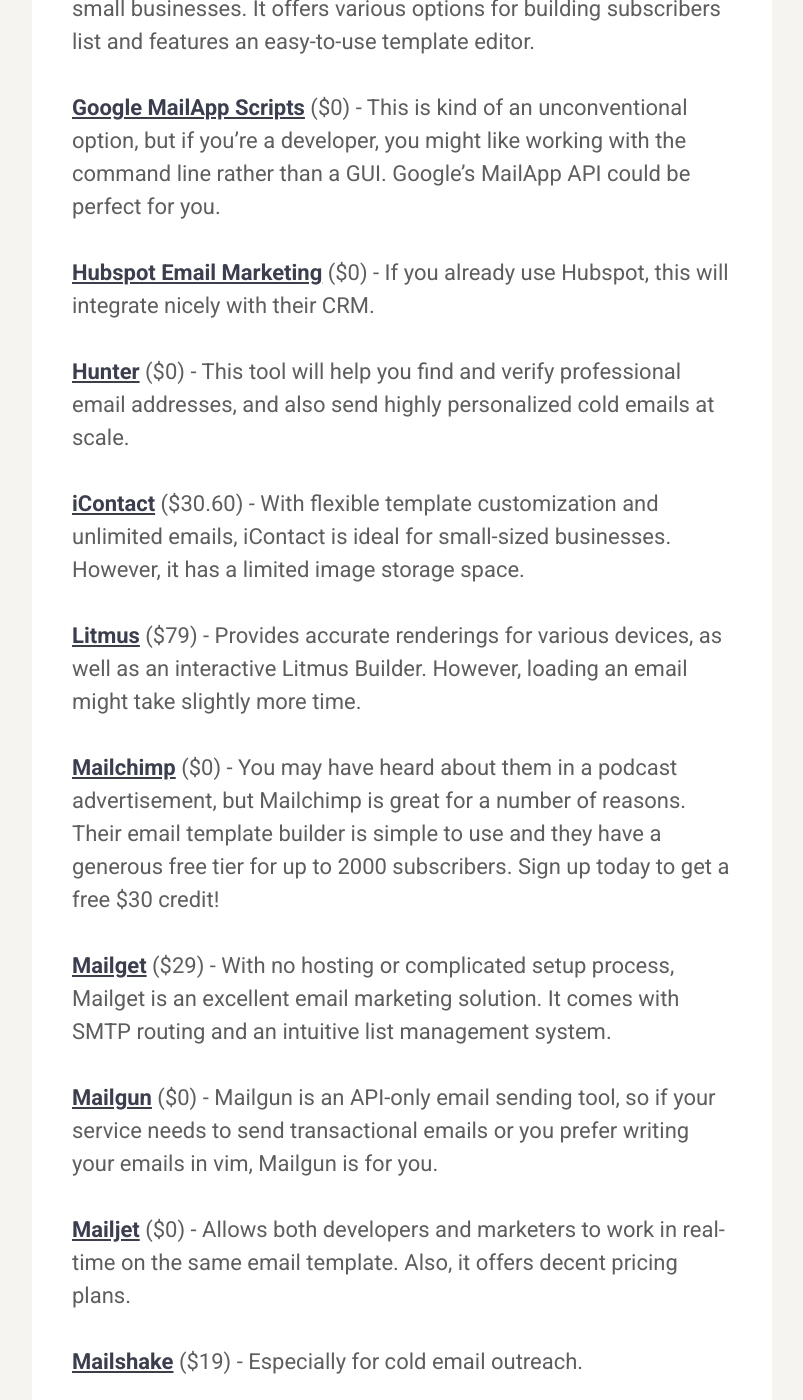
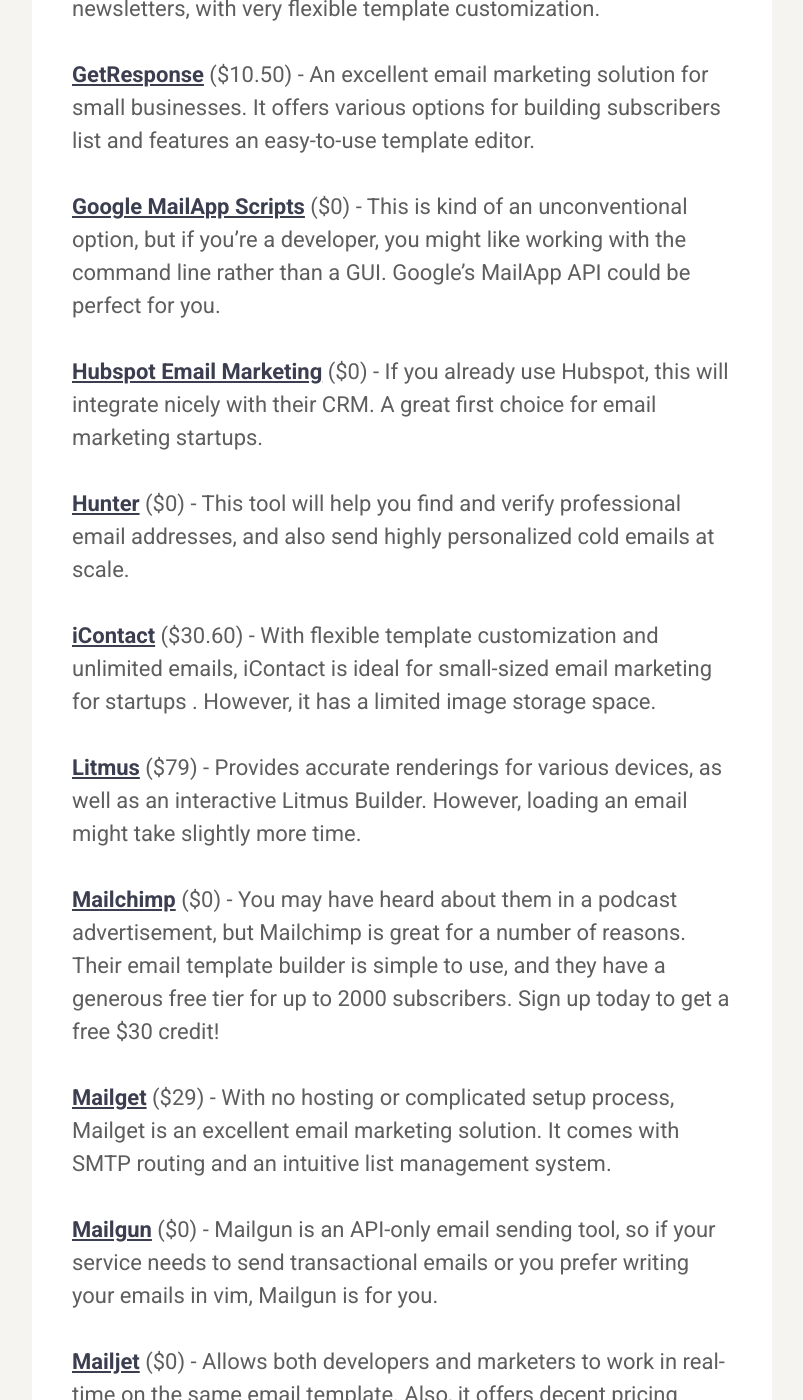
Before and after one commit to karllhughes/learn, a Jekyll site: the page built from _posts/2020-09-25-email-marketing-tools.md, in a window 1280 px wide and 1400 px high, scrolled down 4730 px. Shown: the whole window, without its empty margins (238-1041 px from the left). Built offline with Jekyll 4.4.1, drawn with Linux system fonts in a browser that asks for light colours; a script that is not in the unit is left out; comment, search, counter and statistics services are not loaded; some of the changed text lies outside the part shown.

Commit message:
Update Posts “2020-09-25-email-marketing-tools”

```diff
--- a/_posts/2020-09-25-email-marketing-tools.md
+++ b/_posts/2020-09-25-email-marketing-tools.md
@@ -22,17 +22,17 @@
 
 So, how do you go about building an email list and sending regular updates?
 
-The great thing about email marketing tools like these is that **you can start building an audience before you launch.** You don’t have to know how to write email-compliant HTML ([which involves lots of tables and is a huge pain](https://www.sitepoint.com/how-to-code-html-email-newsletters/)), you don’t have to have an email server, and you (usually) don’t have to write any code.
+The great thing about email marketing startup  tools like these is that **you can start building an audience before you launch**. You don’t have to know how to write email-compliant HTML ([which involves lots of tables and is a huge pain](https://www.sitepoint.com/how-to-code-html-email-newsletters/)), you don’t have to have an email server, and you (usually) don’t have to write any code.
 
-Here’s a rundown of great email marketing tools for startups and a little bit about them.
+Here’s a rundown of some great email marketing startup tools and a little bit about them.
 
-## Startup Email Marketing Tools
+## Email Marketing For Startups: Best Tools
 
 **[Autopilot](https://autopilothq.com/)** ($39.20) - Autopilot covers more than just in-app chat; you can use it to build complex customer journeys as well.
 
 **[ActiveCampaign](http://www.activecampaign.com/)** ($9) - Lets you create automated marketing workflows and manage emails and newsletters.
 
-**[ActiveTrail](https://www.activetrail.com/email_marketing_software/)** ($8) - ActiveTrail is an “All-in-One” marketing automation software. It offers various features, such as responsive mobile emails, SMS campaigns, sales boosters, and [landing page builders](/learn/landing-page-tools).
+**[ActiveTrail](https://www.activetrail.com/email_marketing_software/)** ($8) - ActiveTrail offers an “All-in-One” startup marketing automations. It offers various features, such as responsive mobile emails, SMS campaigns, sales boosters, and [landing page builders](https://draft.dev/learn/landing-page-tools). One of the better tools for marketing automation startups.
 
 **[Aweber](https://www.aweber.com/)** ($0) - Allows you to create newsletters, AMP emails, dynamic content, and much more for free, if you have less than 500 subscribers. It also offers a nice drag-and-drop email builder and thousands of professional images.
 
@@ -48,15 +48,15 @@
 
 **[Campaigner](https://www.campaigner.com/)** ($19.95) - Used by many Fortune 500 brands, Campaigner is an excellent choice for any business size. It offers advanced customization and precise real-time reporting.
 
-**[Charley](https://charley.io/)** ($0) - A pretty decent email marketing solution.
+**[Charley](https://charley.io/)** ($0) - A pretty decent solution in email marketing for startups.
 
 **[Constant Contact](https://www.constantcontact.com/home/signup.jsp)** ($20) - Allows various commerce integrations and comes with a user-friendly interface. However, Constant Contact doesn’t offer flexible template customization.
 
 **[Convertkit](https://convertkit.com/)** ($29) - This one is good if you’re primarily using your email newsletter to promote your blog.
 
-**[Drip](https://www.drip.co/)** ($0) - Drip helps you build sales automation email flows. This looks interesting although I haven’t personally tried it.
+**[Drip](https://www.drip.co/)** ($0) - Drip helps you build sales automation email flows through (you guessed it) drip marketing toolsThis looks interesting, although I haven’t personally tried it.
 
-**[Drip Scripts](https://dripscripts.com/)** ($0) - Coming up with drip email campaigns is time-consuming and creatively tough. Drip Scripts helps you by packaging up templates of drip campaign emails for you.
+**[Drip Scripts](https://dripscripts.com/)** ($0) - Coming up with drip email campaigns is time-consuming and creatively tough. Drip Scripts helps you by packaging up templates and offering drip marketing tools  for you.
 
 **[Elink](https://elink.io/)** ($0) - Turn web links into visually appealing newsletters, web pages, and website embeds.
 
@@ -72,15 +72,15 @@
 
 **[Google MailApp Scripts](https://developers.google.com/apps-script/reference/mail/mail-app)** ($0) - This is kind of an unconventional option, but if you’re a developer, you might like working with the command line rather than a GUI. Google’s MailApp API could be perfect for you.
 
-**[Hubspot Email Marketing](https://www.hubspot.com/products/marketing/email)** ($0) - If you already use Hubspot, this will integrate nicely with their CRM.
+**[Hubspot Email Marketing](https://www.hubspot.com/products/marketing/email)** ($0) - If you already use Hubspot, this will integrate nicely with their CRM. A great first choice for email marketing startups.
 
 **[Hunter](https://hunter.io/email-finder)** ($0) -  This tool will help you find and verify professional email addresses, and also send highly personalized cold emails at scale.
 
-**[iContact](https://www.icontact.com/)** ($30.60) - With flexible template customization and unlimited emails, iContact is ideal for small-sized businesses. However, it has a limited image storage space.
+**[iContact](https://www.icontact.com/)** ($30.60) - With flexible template customization and unlimited emails, iContact is ideal for small-sized email marketing for startups . However, it has a limited image storage space.
 
 **[Litmus](https://litmus.com/)** ($79) - Provides accurate renderings for various devices, as well as an interactive Litmus Builder. However, loading an email might take slightly more time.
 
-**[Mailchimp](http://eepurl.com/cMDrn5)** ($0) - You may have heard about them in a podcast advertisement, but Mailchimp is great for a number of reasons. Their email template builder is simple to use and they have a generous free tier for up to 2000 subscribers. Sign up today to get a free $30 credit!
+**[Mailchimp](http://eepurl.com/cMDrn5)** ($0) - You may have heard about them in a podcast advertisement, but Mailchimp is great for a number of reasons. Their email template builder is simple to use, and they have a generous free tier for up to 2000 subscribers. Sign up today to get a free $30 credit!
 
 **[Mailget](https://www.formget.com/mailget-app/)** ($29) - With no hosting or complicated setup process, Mailget is an excellent email marketing solution. It comes with SMTP routing and an intuitive list management system.
 
@@ -94,7 +94,7 @@
 
 **[MailerLite](https://www.mailerlite.com/)** ($0) - Email Marketing Service for Small Business with all features (Segmentation, Automation, A/B testing, etc.) for up to 1,000 subscribers & unlimited emails for free.
 
-**[Mautic](https://www.mautic.org/)** ($0) - Mautic offers a whole suite of open source marketing automation software. I still haven’t tried it, but I’ve heard good things.
+**[Mautic](https://www.mautic.org/)** ($0) - Mautic offers a whole suite of open source marketing automation startups software. I still haven’t tried it, but I’ve heard good things when used in email marketing for startups.
 
 **[Mixmax](https://mixmax.com/)** ($0) - Engaging emails with polls and link previews, as well as professional template packages. Awesome!
 
@@ -104,7 +104,7 @@
 
 **[ReachMail](https://www.reachmail.net/)** ($0) - Provides a fantastic image library, lots of space for free accounts, and helps you achieve outstanding delivery success.
 
-**[Replybutton](https://replybutton.com/)** ($29) - Replybutton is a simple email follow-up automation tool with quick reply buttons. They follow up your emails automatically until you get a reply and help you get more replies by adding quick reply buttons below your emails.
+**[Replybutton](https://replybutton.com/)** ($29) - Replybutton is a simple startup marketing automation tool with quick reply buttons. They follow up your emails automatically until you get a reply and help you get more replies by adding quick reply buttons below your emails.
 
 **[Revue](https://www.getrevue.co/)** ($0) - Makes the sending process super simple by allowing you to add links to your newsletters from Pocket, plus you can start with 50 subscribers for free.
 
@@ -116,7 +116,7 @@
 
 **[Upscribe](https://upscri.be/)** ($0) - Embeddable email newsletter forms.
 
-**[Vertical Response](http://www.verticalresponse.com/)** ($11) - Comes with tons of templates suited for computers, tablets, and phones. It’s currently being used by over 1,400,000 businesses worldwide.
+**[Vertical Response](http://www.verticalresponse.com/)** ($11) - Comes with tons of vertical response email templates suited for computers, tablets, and phones. It’s currently being used by over 1,400,000 businesses worldwide.
 
 **[Yesware](http://www.yesware.com/)** ($14) - Yesware is a Jack of all trades. It’s not perfect at anything, but offers nice quality for the price and comes with some useful features.
 
```
Also changed, not shown: other parts of _posts/2020-09-25-email-marketing-tools.md (+1 -1 lines).
